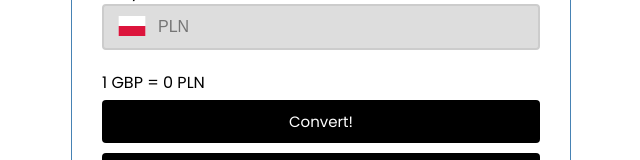
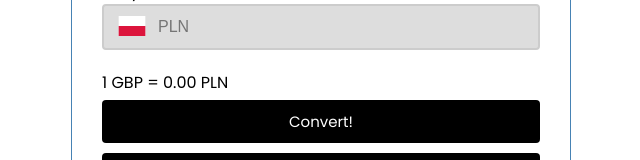
Before and after one commit to matt-kubica/remitly-internship-exercise, a React (Create React App) app: page / in a window 1280 px wide. Shown: the part 241-401 px from the top of the page, without its empty margins (319-959 px from the left). Built offline with nearby package versions, Linux system fonts and the light colour scheme; no server answers.

Commit message:
Added number formatting

```diff
--- a/src/componenets/ExchangeRate.js
+++ b/src/componenets/ExchangeRate.js
@@ -2,7 +2,7 @@
 const ExchangeRate = ({ rate }) => {
   return (
     <div className='exchange-rate'>
-      <p>1 GBP = {rate} PLN</p>
+      <p>1 GBP = {rate.toFixed(2)} PLN</p>
     </div>
   )
 }
```
